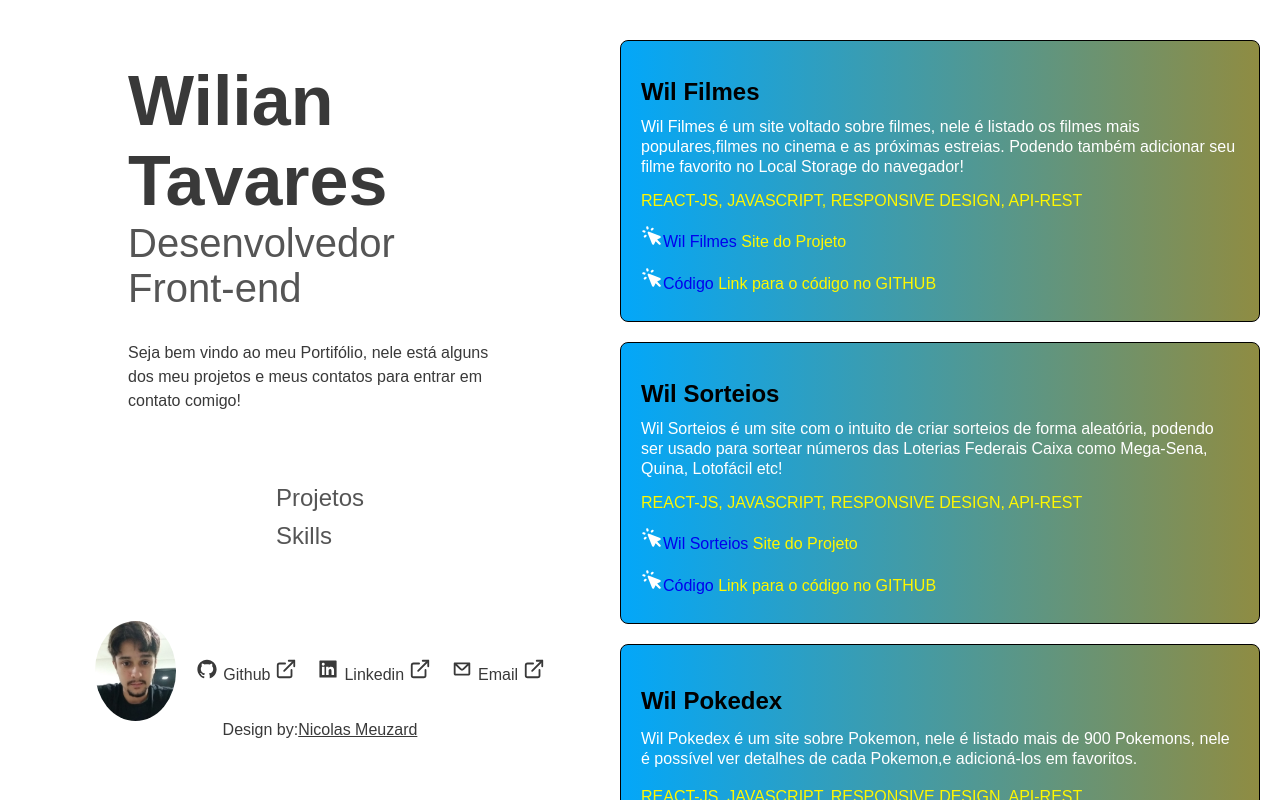
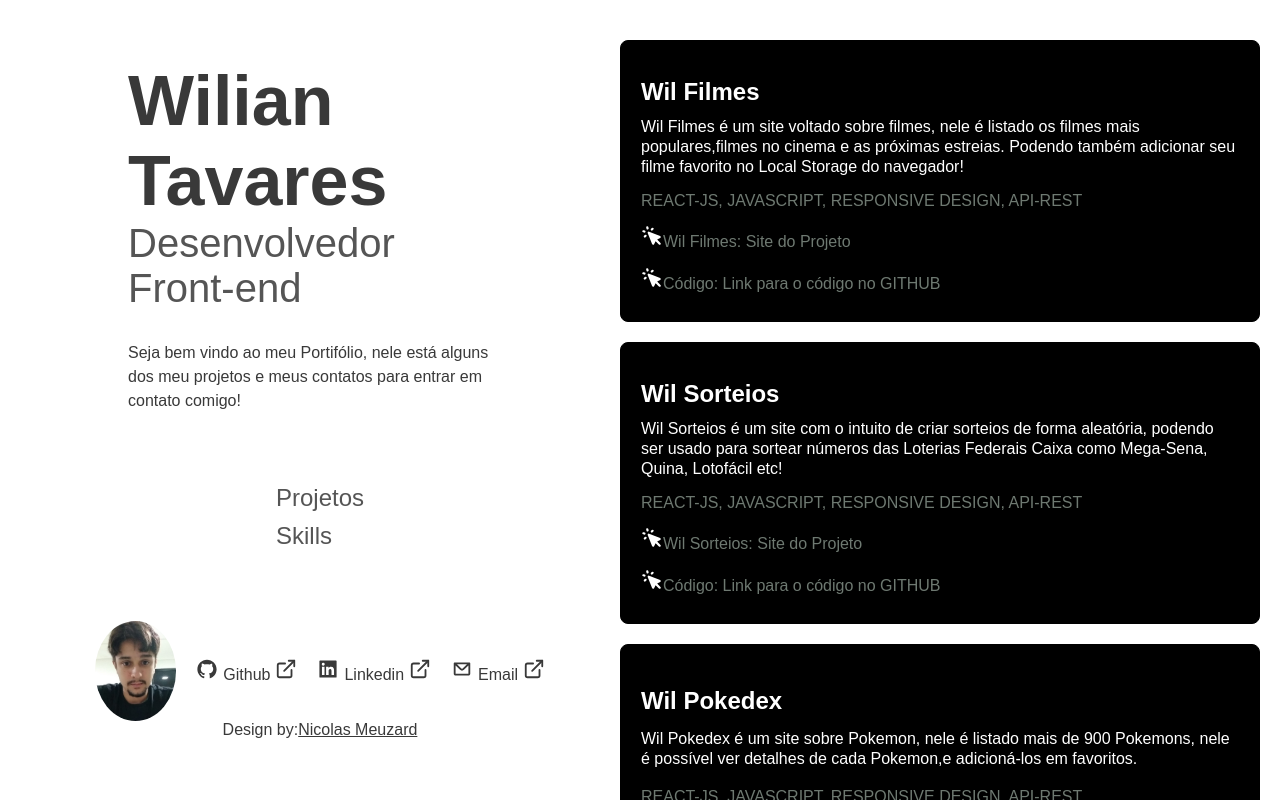
Before and after one commit to wilian-tavares/MyPortifolio, a React (Create React App) app: page / in a window 1280 px wide. Shown: the top 800 px of the page. Built offline with nearby package versions, Linux system fonts and the light colour scheme.

Commit message:
modificação das cores do Card

```diff
--- a/public/index.html
+++ b/public/index.html
@@ -12,7 +12,7 @@
     <link rel="apple-touch-icon" href="%PUBLIC_URL%/logo192.png" />
 
 
-    <title>Wilian Tavares - Portifólio</title>
+    <title>Wilian Tavares - Portfólio</title>
   </head>
   <body>
     <noscript>You need to enable JavaScript to run this app.</noscript>
--- a/src/App.css
+++ b/src/App.css
@@ -6,12 +6,10 @@
     list-style-type: none;
 }
 :root {
-    /* --background-color: #ee6611; */
     --background-color: #CCC;
     --color-primary-text: #393939;
     --color-secundary-text: #555555;
     --color-white: #FFF;
-
 }
 
 html {
@@ -38,7 +36,6 @@ body {
     justify-content: space-evenly;
     width: 50%;
     height: 100%;
-
     color: var(--color-primary-text)
 }
 
--- a/src/App.js
+++ b/src/App.js
@@ -124,13 +124,13 @@ function App() {
               "Este site não está Online mas tem o código dele no Github para quem tiver o interesse de testar."
             }
 
+             conceitos={"REACT-JS, JAVASCRIPT, RESPONSIVE DESIGN, , API-REST"}
+
              icon={ <HiCursorClick size={22} color="#FFF" />}
 
-            conceitos={"REACT-JS, JAVASCRIPT, RESPONSIVE DESIGN, , API-REST"}
+             linkProjeto={"https://github.com/wilian-tavares/Wil-Noticia"}
 
-
-
-            linkGithub={"https://github.com/wilian-tavares/Wil-Noticia"}
+             linkGithub={"https://github.com/wilian-tavares/Wil-Noticia"}
            />
       </div>
         </section>
--- a/src/components/CardHabilidades/card.css
+++ b/src/components/CardHabilidades/card.css
@@ -11,10 +11,8 @@
     padding: 20px;
 
     border-radius: 8px;
-    background-image: linear-gradient(to right, #03a7f9, #8f8c42);
+    background-color: black;
     line-height: 20px;
-
-
 
     margin: 20px 0;
     transition: 0.5s;
@@ -23,10 +21,17 @@
 .cardContainer:hover {
     scale: 1.07;
 }
+
+.cardContainer h2 {
+    color: white;
+}
 .cardContainer span {
-    color: rgb(255, 247, 0);
+    color: #6e7971;
 }
 
+.cardContainer a {
+    color: #6e7971;
+}
 .cardContainer a:hover {
     color: #fff;
 }
--- a/src/components/CardHabilidades/index.js
+++ b/src/components/CardHabilidades/index.js
@@ -14,10 +14,10 @@ export default function Card(
 
             <span>{conceitos}</span>
 
-            <a href={linkProjeto} target="_blanck" >{icon}{projeto} <span>Site do Projeto</span></a>
+            <a href={linkProjeto} target="_blanck" >{icon}{projeto}: <span>Site do Projeto</span></a>
 
 
-            <a href={linkGithub} target="_blank">{icon}Código  <span>Link para o código no GITHUB</span> </a>
+            <a href={linkGithub} target="_blank">{icon}Código:  <span>Link para o código no GITHUB</span> </a>
         </div>
     )
 }
```
